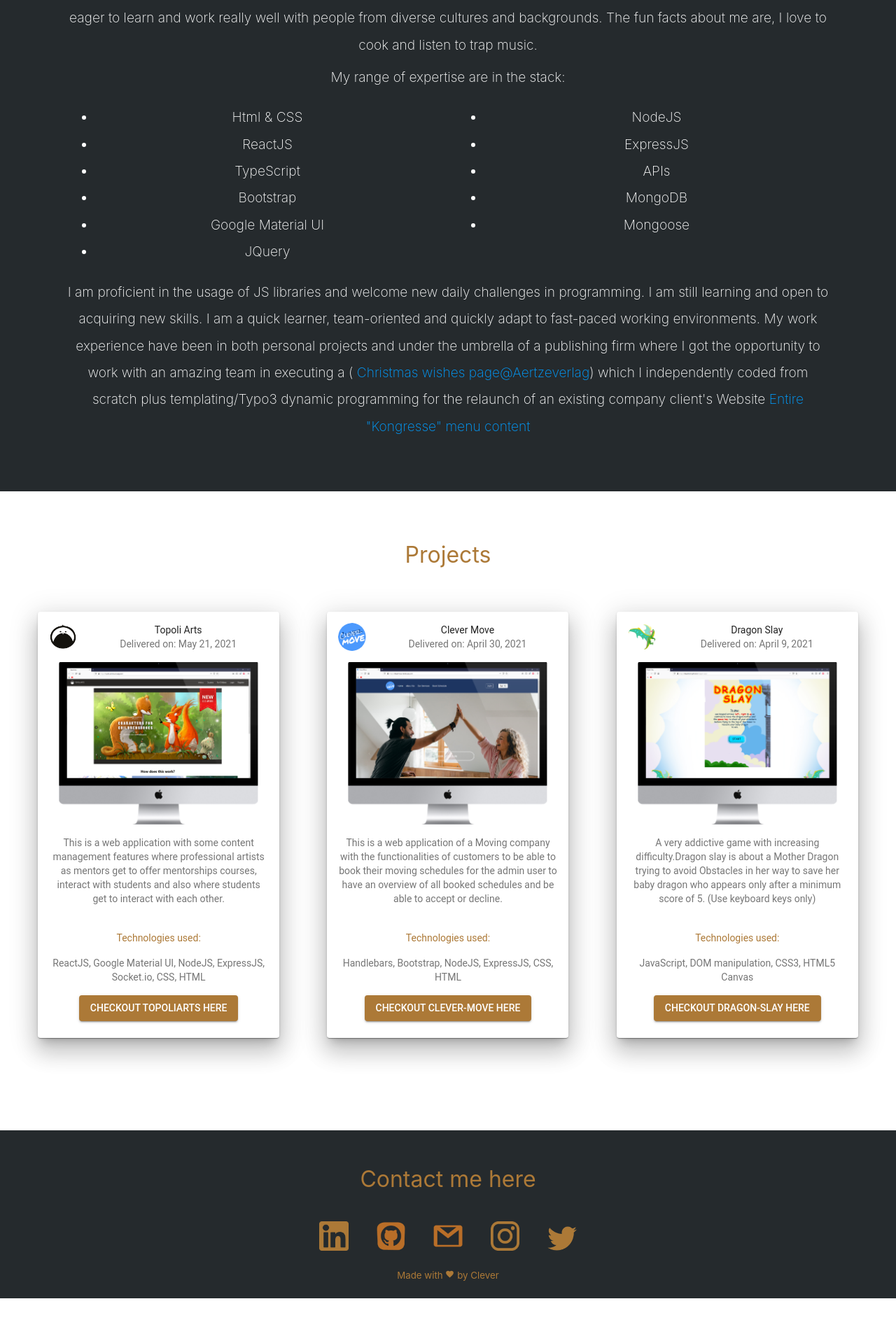
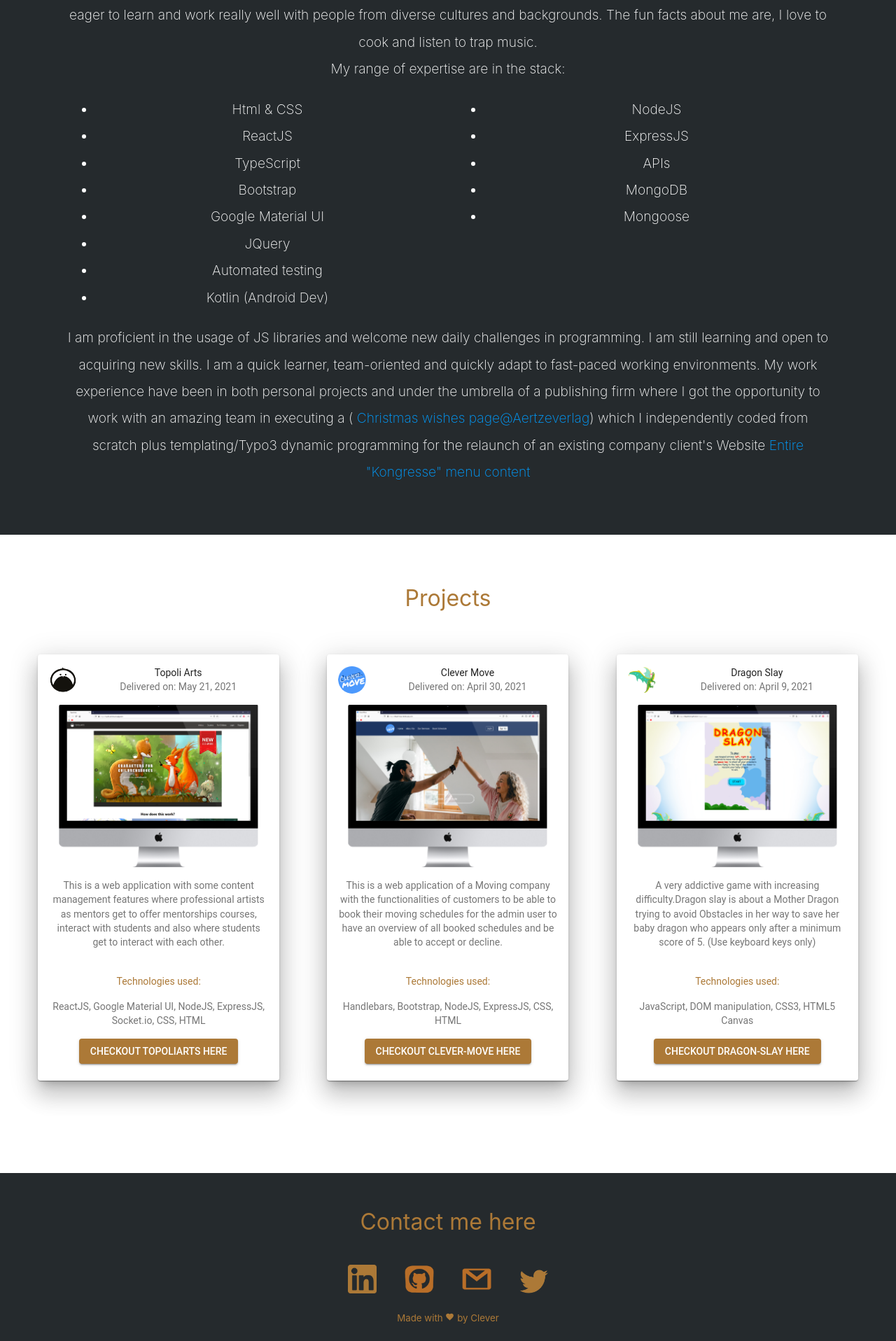
Before and after one commit to Cleverttech/my-portfolio, a React (Create React App) app: page / in a window 1280 px wide. Shown: the part 1032-2948 px from the top of the page at 70% size. Before the commit the page ends 2887 px from the top, so only its background shows below. Built offline with nearby package versions, Linux system fonts and the light colour scheme.

Commit message:
Update App.js

```diff
--- a/src/App.js
+++ b/src/App.js
@@ -274,6 +274,8 @@ function App() {
 								<li> Bootstrap</li>
 								<li> Google Material UI</li>
 								<li> JQuery</li>
+						                <li> Automated testing</li>
+						                <li> Kotlin (Android Dev) </li>
 							</ul>
 						</Grid>
 						<Grid item xs={12} lg={6} md={6}>
@@ -434,9 +436,7 @@ function App() {
 					<Link href="mailto:clevertedeku@gmail.com" target="_blank" rel="noreferrer">
 						<img className={classes.contactIcons} src="../assets/gmail.png" alt="gmail" loading="lazy"></img>
 					</Link>
-					<Link href="https://www.instagram.com/clever_ttech/ " target="_blank" rel="noreferrer">
-						<img className={classes.contactIcons} src="../assets/instagram.png" alt="instagram" loading="lazy"></img>
-					</Link>
+
 					<Link href="https://twitter.com/TedekuClever" target="_blank" rel="noreferrer">
 						<img className={classes.contactIcons} src="../assets/twitter.png" alt="twitter" loading="lazy"></img>
 					</Link>
```
